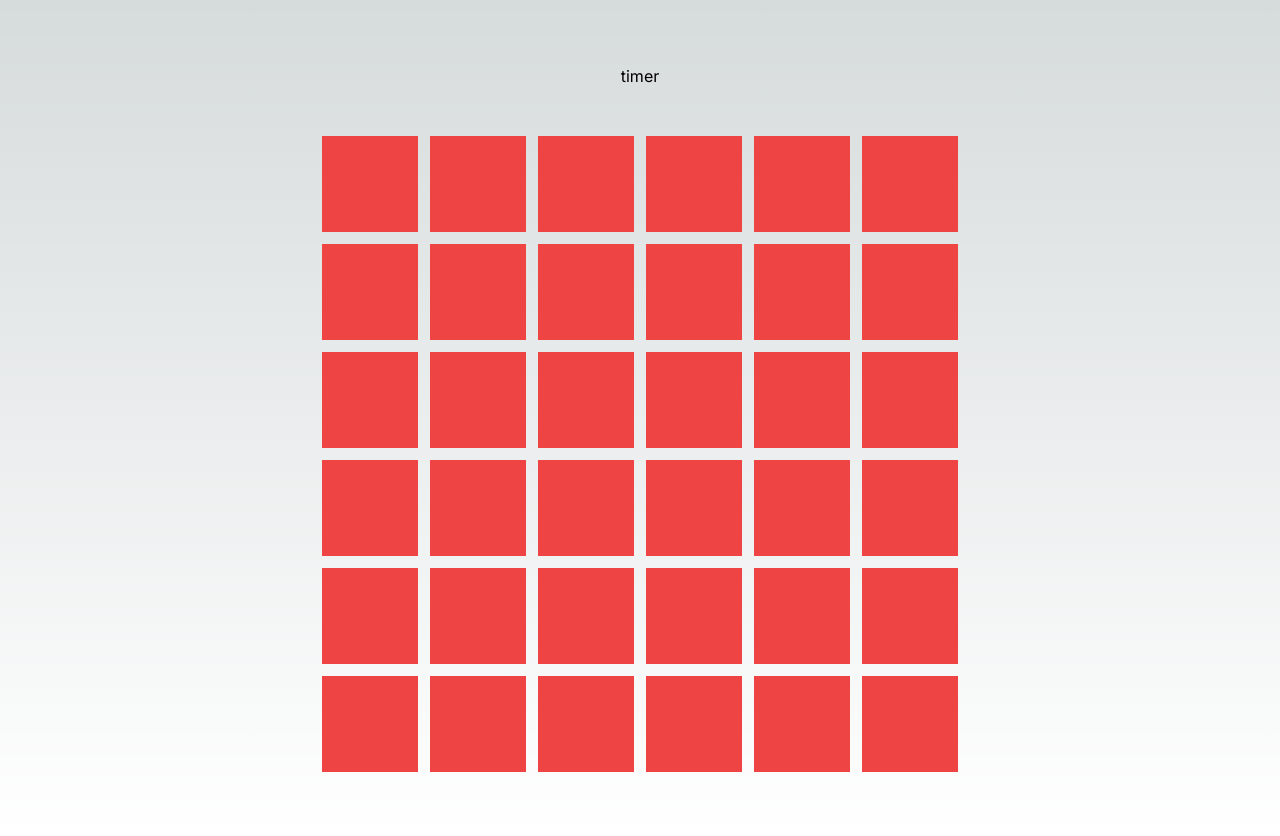
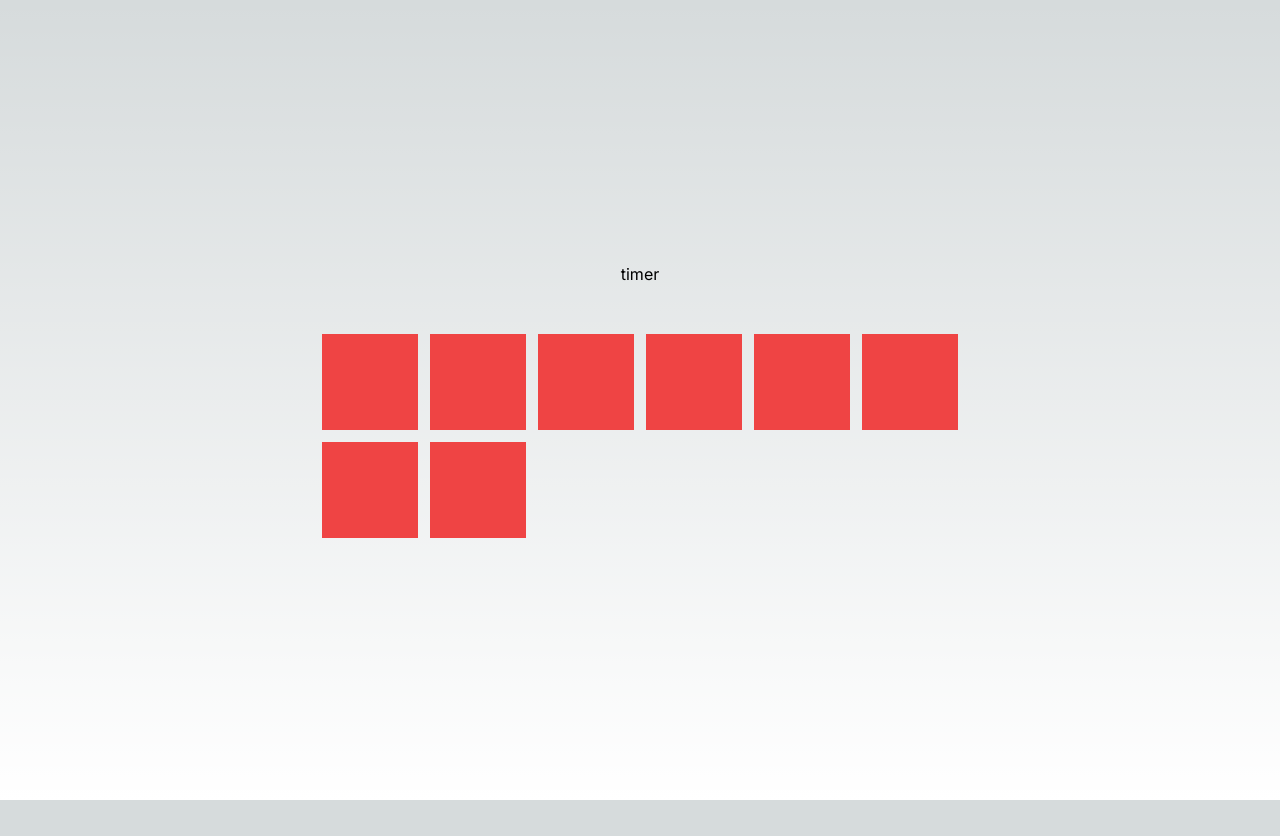
Before and after one commit to f1reball/frontend, a Next.js app: page / in a window 1280 px wide. After the commit the page ends 800 px from the top, so only its background shows below. Built offline with nearby package versions, Linux system fonts and the light colour scheme.

Commit message:
added end game state and reset

```diff
--- a/app/components/PlayArea.tsx
+++ b/app/components/PlayArea.tsx
@@ -4,13 +4,28 @@ import { Card } from "./Card";
 import { useGameContext } from "../context/GameContext";
 
 export const PlayArea: React.FC = ({}) => {
-  const { cardData } = useGameContext();
+  const { cardData, isGameComplete, resetGame } = useGameContext();
 
   return (
-    <div className="grid grid-cols-6 gap-3">
-      {cardData.map((card, index) => {
-        return <Card key={index} card={card} />;
-      })}
-    </div>
+    <>
+      {!isGameComplete ? (
+        <div className="grid grid-cols-6 gap-3">
+          {cardData.map((card, index) => {
+            return <Card key={index} card={card} />;
+          })}
+        </div>
+      ) : (
+        <div className="text-lg flex flex-col justify-center items-center gap-8">
+          <h1 className="text-23xl">Congratulations</h1>
+          <h2 className="font-light">You finished the game in x</h2>
+          <button
+            onClick={resetGame}
+            className="py-2 px-4 bg-blue-500 rounded-xl"
+          >
+            Play again
+          </button>
+        </div>
+      )}
+    </>
   );
 };
--- a/app/context/GameContext.tsx
+++ b/app/context/GameContext.tsx
@@ -7,7 +7,9 @@ export const GameContext = createContext<GameContextType>({
   cardData: [],
   selected: [],
   isAwaitingFlipback: false,
+  isGameComplete: false,
   handleCardClick: () => undefined,
+  resetGame: () => undefined,
 });
 
 type Props = {
@@ -24,10 +26,11 @@ export const GameContextProvider: React.FC<Props> = ({ children }) => {
   );
   const [selected, setSelected] = useState<Selected>(() => []);
   const [isAwaitingFlipback, setIsAwaitingFlipback] = useState<boolean>(false);
+  const [isGameComplete, setIsGameComplete] = useState<boolean>(false);
 
   function generateCardArray(): CardType[] {
     const arr: CardType[] = [];
-    for (let i = 0; i <= 17; i++) {
+    for (let i = 0; i <= 3; i++) {
       const id1 = v4();
       const id2 = v4();
       arr.push({ id: id1, matchId: id2, imageId: i, status: "hidden" });
@@ -41,14 +44,12 @@ export const GameContextProvider: React.FC<Props> = ({ children }) => {
     setIsAwaitingFlipback(true);
     if (selected.length === 1) {
       if (selected[0].matchId === card.id) {
-        setCardData(
-          cardData.map((c) => {
-            if (c.id === card.id || c.matchId === card.id) {
-              return { ...c, status: "matched" };
-            } else {
-              return c;
-            }
-          })
+        setCardData((prevCardData) =>
+          prevCardData.map((c) =>
+            c.id === card.id || c.matchId === card.id
+              ? { ...c, status: "matched" }
+              : c
+          )
         );
       } else {
         setCardData((prevCardData) =>
@@ -72,14 +73,27 @@ export const GameContextProvider: React.FC<Props> = ({ children }) => {
     setIsAwaitingFlipback(false);
   }
 
+  function resetGame() {
+    setCardData(() => generateCardArray());
+    setSelected(() => []);
+    setIsAwaitingFlipback(false);
+    setIsGameComplete(false);
+  }
+
+  useEffect(() => {
+    setIsGameComplete(cardData.every((c) => c.status === "matched"));
+  }, [cardData]);
+
   const value = useMemo(() => {
     return {
       cardData,
       selected,
       isAwaitingFlipback,
+      isGameComplete,
       handleCardClick,
+      resetGame,
     };
-  }, [cardData, selected]);
+  }, [cardData, selected, isGameComplete]);
 
   return <GameContext.Provider value={value}>{children}</GameContext.Provider>;
 };
--- a/app/context/types.ts
+++ b/app/context/types.ts
@@ -11,7 +11,9 @@ type GameContextType = {
   cardData: CardType[];
   selected: Selected;
   isAwaitingFlipback: boolean;
+  isGameComplete: boolean;
   handleCardClick: (arg1: CardType) => void;
+  resetGame: () => void;
 };
 
 export type { CardType, GameContextType, Selected };
--- a/app/page.tsx
+++ b/app/page.tsx
@@ -4,13 +4,13 @@ import { GameContextProvider } from "./context/GameContext";
 
 export default function Home() {
   return (
-    <main className="flex min-h-screen flex-col items-center justify-center ">
-      <div className="container flex flex-col items-center justify-center gap-12 px-4 py-16 ">
-        <GameContextProvider>
+    <GameContextProvider>
+      <main className="flex min-h-screen flex-col items-center justify-center ">
+        <div className="container flex flex-col items-center justify-center gap-12 px-4 py-16">
           <Timer />
           <PlayArea />
-        </GameContextProvider>
-      </div>
-    </main>
+        </div>
+      </main>
+    </GameContextProvider>
   );
 }
```
